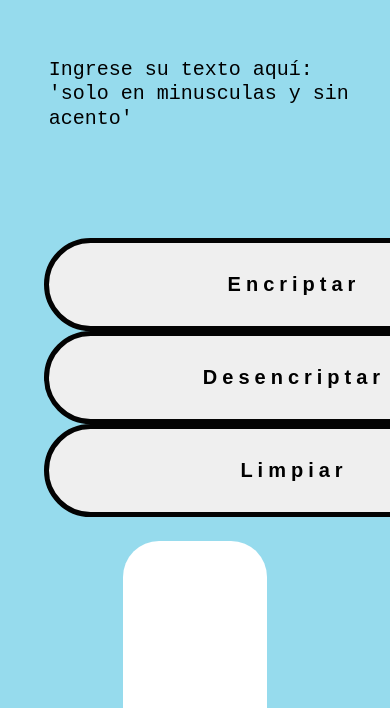
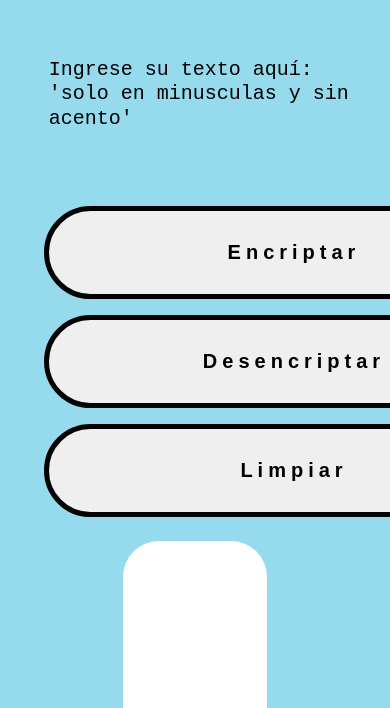
Before and after one commit to ijimenez08/Encriptador-Oracle-ONE, a plain HTML site: page index.htm in a window 390 px wide. Shown: the part 128-836 px from the top of the page. Drawn offline with Linux system fonts and the light colour scheme.

Commit message:
retoques 	modified:   main.css

```diff
--- a/main.css
+++ b/main.css
@@ -63,7 +63,8 @@ body
 
   .botones
 {
-  margin: 0;
+  display: flex;
+  gap: 1rem;
   padding: 0;
   box-sizing: border-box;
 
@@ -143,7 +144,8 @@ body
     display: flex;
 }
 
-.link {
+.link
+{
     text-decoration: none;
     color: #b7b7b7;
     margin: 10px;
@@ -247,7 +249,8 @@ body
 
     .botones
     {
-      margin: auto;
+      display: flex;
+      gap: 1rem;
       flex-direction: column;
       margin-top: 30px;
       margin-left: 5px;
@@ -326,15 +329,16 @@ body
     .botones
     {
       display: flex;
+      gap: 1rem;
       flex-direction: column;
       margin: auto;
       margin-top: 30px;
-      width: 100%;
+
     }
 
     .boton1, .boton2 .boton3
     {
-      width: 100%;
+      width: 50px;
       flex-direction: column;
       align-items: center;
     }
```
